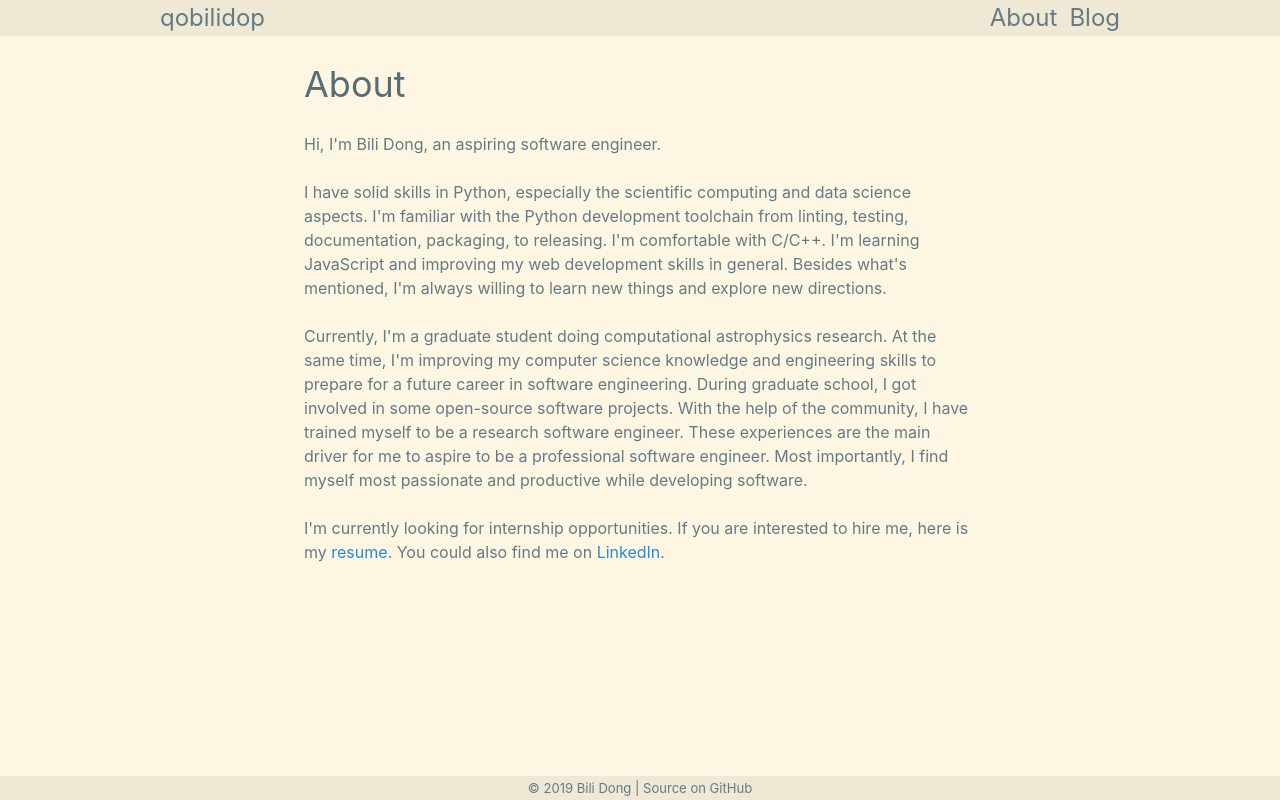
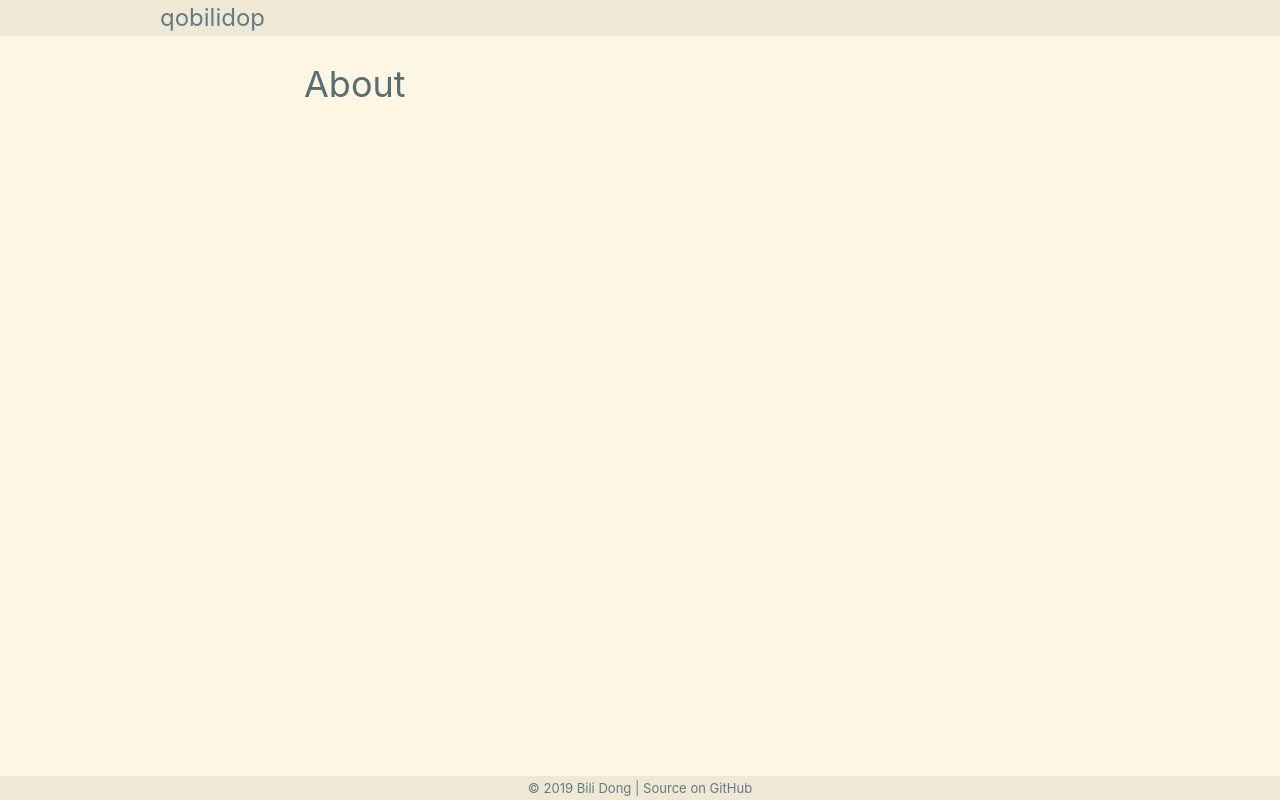
Before and after one commit to qobilidop/site, a Gatsby site: page /about in a window 1280 px wide. Built offline with nearby package versions, Linux system fonts and the light colour scheme; Gatsby itself is replaced by a stand-in of ours; some packages are replaced by stand-ins of ours.

Commit message:
No need for about and blog at the moment
So remove them from the nav bar.

```diff
--- a/src/components/layout.jsx
+++ b/src/components/layout.jsx
@@ -117,8 +117,7 @@ const Layout = ({ children }) => {
             <NavLink to="/">{data.site.siteMetadata.title}</NavLink>
           </Nav>
           <Nav>
-            <NavLink to="/about">About</NavLink>
-            <NavLink to="/blog">Blog</NavLink>
+            {/* <NavLink to="/blog">Blog</NavLink> */}
           </Nav>
         </Header>
         <Main>{children}</Main>
--- a/src/pages/about.jsx
+++ b/src/pages/about.jsx
@@ -6,10 +6,6 @@ const PortfolioPage = () => (
   <Layout>
     <TextColumn>
       <h1>About</h1>
-      <p>Hi, I'm Bili Dong, an aspiring software engineer.</p>
-      <p>I have solid skills in Python, especially the scientific computing and data science aspects. I'm familiar with the Python development toolchain from linting, testing, documentation, packaging, to releasing. I'm comfortable with C/C++. I'm learning JavaScript and improving my web development skills in general. Besides what's mentioned, I'm always willing to learn new things and explore new directions.</p>
-      <p>Currently, I'm a graduate student doing computational astrophysics research. At the same time, I'm improving my computer science knowledge and engineering skills to prepare for a future career in software engineering. During graduate school, I got involved in some open-source software projects. With the help of the community, I have trained myself to be a research software engineer. These experiences are the main driver for me to aspire to be a professional software engineer. Most importantly, I find myself most passionate and productive while developing software.</p>
-      <p>I'm currently looking for internship opportunities. If you are interested to hire me, here is my <a href="https://drive.google.com/open?id=1vIo44lI0uNNDTmiO8F5AP7d0HQ3nEMac">resume</a>. You could also find me on <a href="https://www.linkedin.com/in/qobilidop/">LinkedIn</a>.</p>
     </TextColumn>
   </Layout>
 );
```
